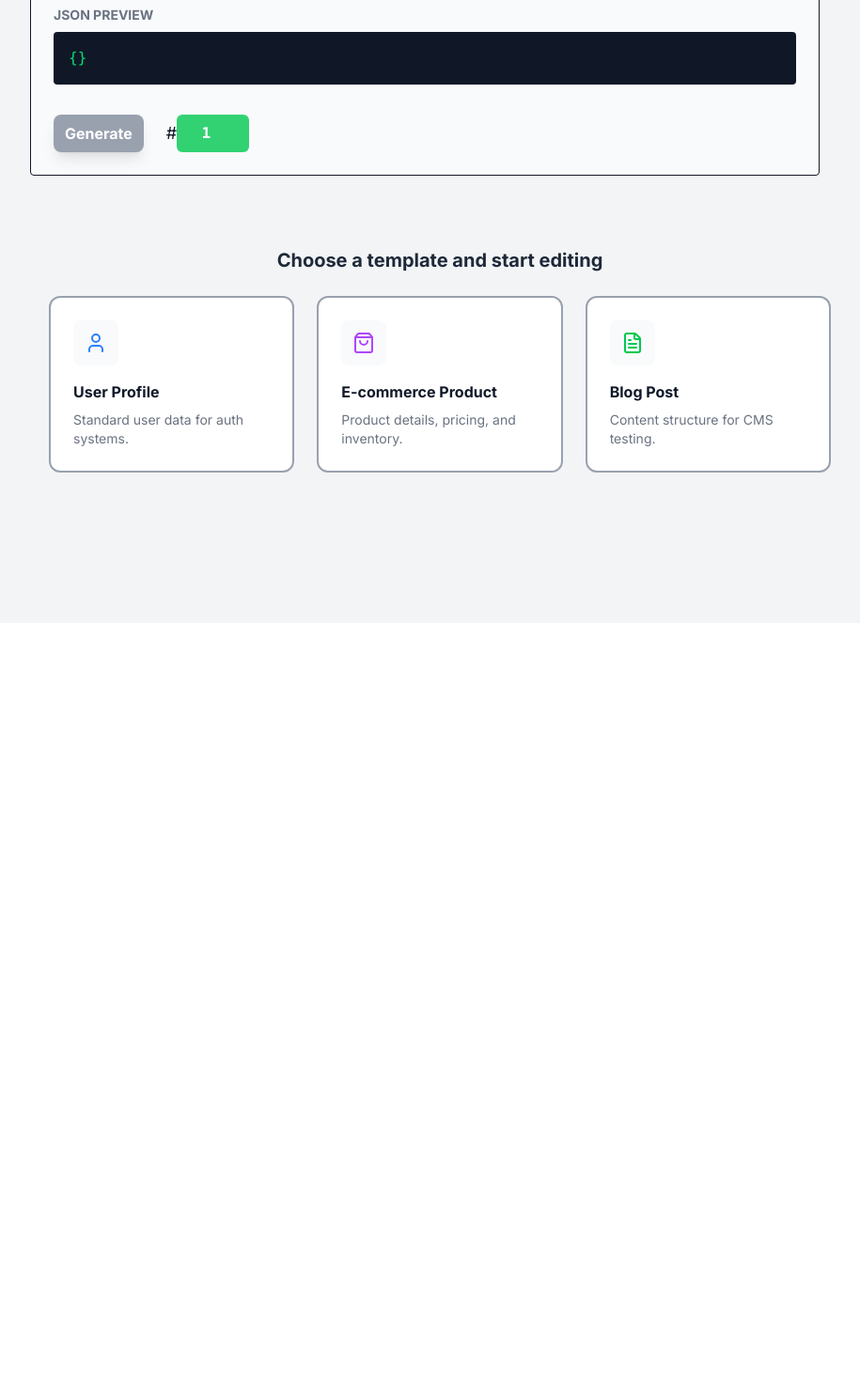
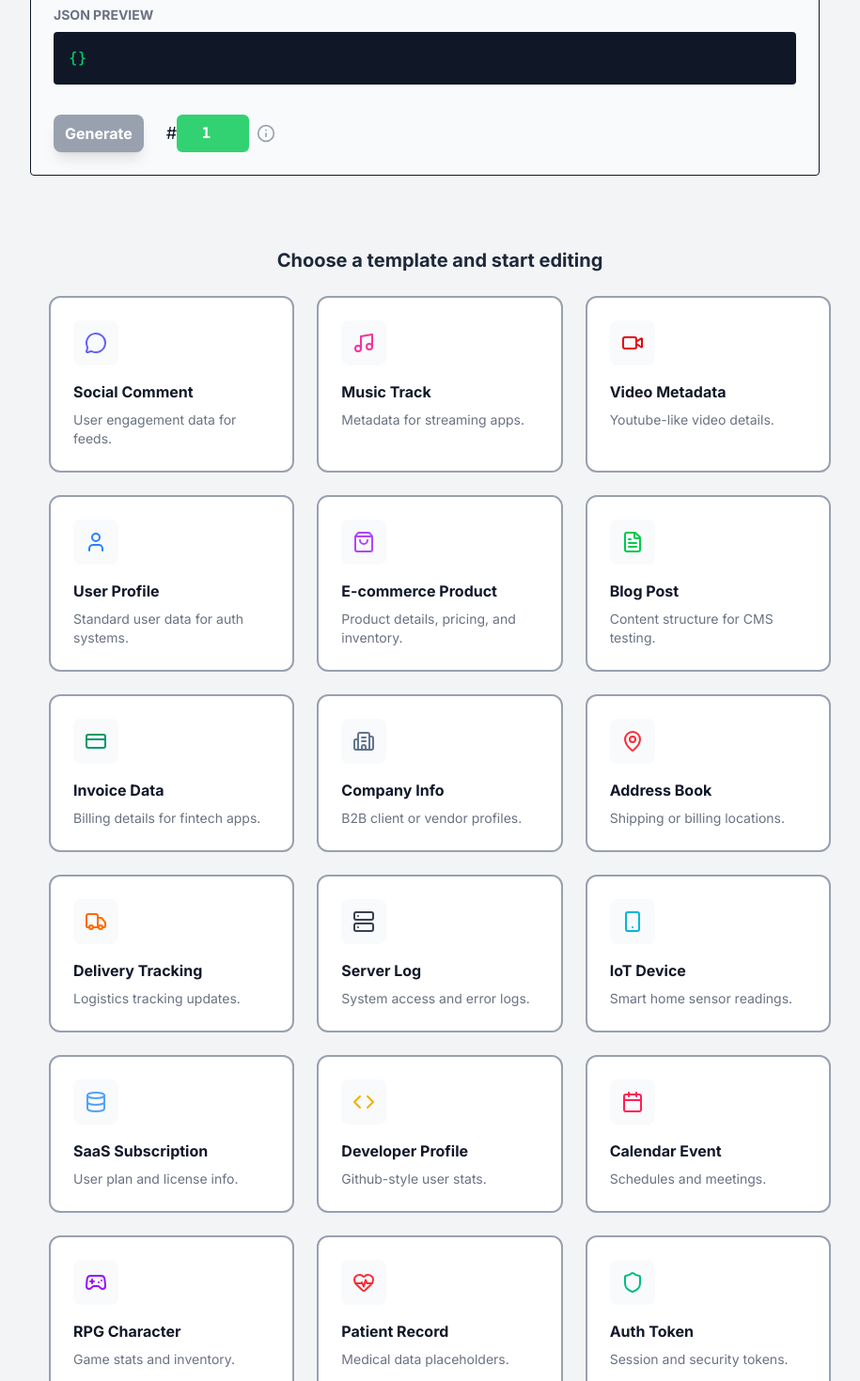
Before and after one commit to Adarsh-P-A/Syntara-DataForge, a Next.js app: page / in a window 1280 px wide. Shown: the part 480-1950 px from the top of the page at 94% size, without its empty margins (172-1087 px from the left). Before the commit the page ends 1143 px from the top, so only its background shows below. Built offline with nearby package versions, Linux system fonts and the light colour scheme.

Commit message:
security, templates, fixed logic issues

```diff
--- a/app/page.tsx
+++ b/app/page.tsx
@@ -6,7 +6,7 @@ import {Copy, Check, X, Upload, RotateCcw, Send, Loader2, Download, Activity, Ac
 import TemplateGallery from '@/components/TemplateGallery';
 import HelperBanner from '@/components/helpBanner';
 import FieldList from '@/components/FieldList';
-import { HtmlContext } from 'next/dist/server/route-modules/pages/vendored/contexts/entrypoints';
+import InfoTooltip from '@/components/infoButton';
 
 export default function Home() {
   const [fields, setFields] = useState<SchemaField[]>([]); // State to hold the list of schema fields
@@ -67,7 +67,7 @@ export default function Home() {
         setPushstatus("success");
         setTimeout(() => setPushstatus("idle"), 3000)
       } else {
-        console.error(result.error?.message || "Unknown Error");
+        seterrorMsg(result.error?.message || "Unknown Error");
         setPushstatus("error");
         setTimeout(() => setPushstatus("idle"), 3000)
       }
@@ -251,6 +251,7 @@ export default function Home() {
                   onChange = {(e) => setRecordCount(Number(e.target.value))}
                   className = "w-[8ch] py-2 bg-green-500 opacity-80 rounded-md text-center font-mono font-bold text-white focus:ring-2 focus:ring-green-800 outline-none"
                 />
+                <InfoTooltip text="The maximum allowed count is 2000. Any value exceeding this limit will be set to 2000"/>
                 </div>
               </div>
 
@@ -364,7 +365,7 @@ export default function Home() {
       </div>
     </main>
     {fields.length === 0 &&
-        <div ref={galleryRef} className="max-w-4xl mx-auto px-8 pb-20">
+        <div ref={galleryRef} className="scroll-mt-20 max-w-4xl mx-auto px-8 pb-20">
               <TemplateGallery onSelect={(schema) => {
                   setFields(schema);
                   window.scrollTo({top:0 , behavior:'smooth'});
--- a/components/FieldList.tsx
+++ b/components/FieldList.tsx
@@ -31,9 +31,9 @@ export default function FieldList({fields, onEdit, onRemove, setFields}: FieldLi
               {fields.map((field, index) =>(
                 <div key={index} className="flex justify-between items-center bg-white dark:bg-neutral-900 p-3 border dark:border-2 dark:border-neutral-700 rounded hover:shadow-md">
                   <div>
-                    <span className="font-mono font-bold text-blue-600 dark:text-blue-400">{field.keyName}</span>
+                    <span className="font-mono font-bold text-sm lg:text-base text-blue-600 dark:text-blue-400">{field.keyName}</span>
                     <span className= "mx-2 text-gray-400">:</span>
-                    <span className="text-green-600 dark:text-green-300 badge bg-gray-100 dark:bg-black/30 px-2 py-1 rounded text-sm">
+                    <span className="text-green-600 dark:text-green-300 badge bg-gray-100 dark:bg-black/30 px-2 py-1 rounded lg:text-sm text-xs">
                       {field.type}{(field.type === 'object' || field.type === 'array') && `(${field.subFields?.length || 0} items)`}
                     </span>
                   </div>
--- a/components/TemplateGallery.tsx
+++ b/components/TemplateGallery.tsx
@@ -1,9 +1,54 @@
 "use client";
 
-import { User, ShoppingBag, FileText, Calendar} from "lucide-react";
+import {
+  User, ShoppingBag, FileText, CreditCard, Building2, MapPin,
+  Truck, MessageCircle, Music, Video, Server, Smartphone,
+  Database, Code, Calendar, Gamepad2, HeartPulse, Shield
+} from "lucide-react";
 
 const Templates = [
-    {
+    // --- SOCIAL & MEDIA ---
+  {
+    id: "comment",
+    title: "Social Comment",
+    description: "User engagement data for feeds.",
+    icon: <MessageCircle className="w-6 h-6 text-indigo-500" />,
+    schema: [
+      { keyName: "comment_id", type: "uuid" },
+      { keyName: "user_handle", type: "user_name" },
+      { keyName: "text", type: "sentence" },
+      { keyName: "likes", type: "integer", min: 0, max: 1000 },
+      { keyName: "posted_at", type: "recent_date" }
+    ]
+  },
+  {
+    id: "music-track",
+    title: "Music Track",
+    description: "Metadata for streaming apps.",
+    icon: <Music className="w-6 h-6 text-pink-500" />,
+    schema: [
+      { keyName: "track_title", type: "product_name" },
+      { keyName: "artist", type: "name" },
+      { keyName: "duration_sec", type: "integer", min: 120, max: 400 },
+      { keyName: "genre", type: "word" },
+      { keyName: "album_art", type: "image_url" }
+    ]
+  },
+  {
+    id: "video",
+    title: "Video Metadata",
+    description: "Youtube-like video details.",
+    icon: <Video className="w-6 h-6 text-red-600" />,
+    schema: [
+      { keyName: "title", type: "sentence" },
+      { keyName: "views", type: "integer", min: 100, max: 5000000 },
+      { keyName: "thumbnail", type: "image_url" },
+      { keyName: "upload_date", type: "past_date" },
+      { keyName: "is_hd", type: "boolean" }
+    ]
+  },
+
+  {
     id: "user-profile",
     title: "User Profile",
     description: "Standard user data for auth systems.",
@@ -25,7 +70,7 @@ const Templates = [
       { keyName: "product_id", type: "uuid" },
       { keyName: "name", type: "product_name" },
       { keyName: "price", type: "price", min: 10, max: 500 },
-      { keyName: "image", type: "image_url" },
+      { keyName: "category", type: "word" },
       { keyName: "in_stock", type: "boolean" }
     ]
   },
@@ -36,9 +81,174 @@ const Templates = [
     icon: <FileText className="w-6 h-6 text-green-500" />,
     schema: [
       { keyName: "title", type: "sentence" },
+      { keyName: "slug", type: "slug" },
       { keyName: "content", type: "paragraph" },
       { keyName: "published_at", type: "recent_date" },
       { keyName: "author", type: "name" }
+    ]
+  },
+
+  // --- BUSINESS & FINANCE ---
+  {
+    id: "invoice",
+    title: "Invoice Data",
+    description: "Billing details for fintech apps.",
+    icon: <CreditCard className="w-6 h-6 text-emerald-600" />,
+    schema: [
+      { keyName: "invoice_no", type: "string", regex: "INV-[0-9]{6}" },
+      { keyName: "amount", type: "price", min: 100, max: 5000 },
+      { keyName: "currency", type: "word" },
+      { keyName: "due_date", type: "future_date" },
+      { keyName: "is_paid", type: "boolean" }
+    ]
+  },
+  {
+    id: "company",
+    title: "Company Info",
+    description: "B2B client or vendor profiles.",
+    icon: <Building2 className="w-6 h-6 text-slate-500" />,
+    schema: [
+      { keyName: "company_name", type: "company_name" },
+      { keyName: "catch_phrase", type: "sentence" },
+      { keyName: "tax_id", type: "string", regex: "[0-9]{2}-[0-9]{7}" },
+      { keyName: "website", type: "domain" },
+      { keyName: "founded_date", type: "past_date" }
+    ]
+  },
+
+  // --- LOCATION & LOGISTICS ---
+  {
+    id: "address",
+    title: "Address Book",
+    description: "Shipping or billing locations.",
+    icon: <MapPin className="w-6 h-6 text-red-500" />,
+    schema: [
+      { keyName: "street", type: "street_address" },
+      { keyName: "city", type: "city" },
+      { keyName: "zip_code", type: "zip_code" },
+      { keyName: "country", type: "country" },
+      { keyName: "geo_lat", type: "float", min: -90, max: 90 }
+    ]
+  },
+  {
+    id: "delivery",
+    title: "Delivery Tracking",
+    description: "Logistics tracking updates.",
+    icon: <Truck className="w-6 h-6 text-orange-500" />,
+    schema: [
+      { keyName: "tracking_id", type: "string", regex: "TRK-[A-Z0-9]{9}" },
+      { keyName: "driver_name", type: "name" },
+      { keyName: "current_location", type: "city" },
+      { keyName: "estimated_arrival", type: "future_date" },
+      { keyName: "status", type: "word" } // e.g., "In-Transit"
+    ]
+  },
+
+  // --- TECH & DEV ---
+  {
+    id: "api-log",
+    title: "Server Log",
+    description: "System access and error logs.",
+    icon: <Server className="w-6 h-6 text-gray-700" />,
+    schema: [
+      { keyName: "request_id", type: "uuid" },
+      { keyName: "ip_address", type: "ip" },
+      { keyName: "method", type: "word" }, // GET, POST
+      { keyName: "status_code", type: "integer", min: 200, max: 500 },
+      { keyName: "timestamp", type: "recent_date" }
+    ]
+  },
+  {
+    id: "device",
+    title: "IoT Device",
+    description: "Smart home sensor readings.",
+    icon: <Smartphone className="w-6 h-6 text-cyan-500" />,
+    schema: [
+      { keyName: "device_id", type: "mac_address" },
+      { keyName: "temperature", type: "float", min: 15, max: 40 },
+      { keyName: "humidity", type: "integer", min: 0, max: 100 },
+      { keyName: "battery_level", type: "integer", min: 0, max: 100 },
+      { keyName: "firmware", type: "string", regex: "v[1-9].[0-9]" }
+    ]
+  },
+  {
+    id: "software",
+    title: "SaaS Subscription",
+    description: "User plan and license info.",
+    icon: <Database className="w-6 h-6 text-blue-400" />,
+    schema: [
+      { keyName: "license_key", type: "uuid" },
+      { keyName: "plan_tier", type: "word" }, // "Pro", "Free"
+      { keyName: "active_users", type: "integer", min: 1, max: 50 },
+      { keyName: "expires_at", type: "future_date" },
+      { keyName: "auto_renew", type: "boolean" }
+    ]
+  },
+  {
+    id: "developer",
+    title: "Developer Profile",
+    description: "Github-style user stats.",
+    icon: <Code className="w-6 h-6 text-yellow-500" />,
+    schema: [
+      { keyName: "username", type: "user_name" },
+      { keyName: "repo_count", type: "integer", min: 0, max: 200 },
+      { keyName: "main_language", type: "word" },
+      { keyName: "contributions", type: "integer", min: 0, max: 5000 },
+      { keyName: "is_hirable", type: "boolean" }
+    ]
+  },
+
+  // --- MISC ---
+  {
+    id: "events",
+    title: "Calendar Event",
+    description: "Schedules and meetings.",
+    icon: <Calendar className="w-6 h-6 text-rose-500" />,
+    schema: [
+      { keyName: "event_title", type: "word" },
+      { keyName: "start_time", type: "future_date" },
+      { keyName: "duration_min", type: "integer", min: 30, max: 180 },
+      { keyName: "location", type: "street_address" },
+      { keyName: "is_virtual", type: "boolean" }
+    ]
+  },
+  {
+    id: "gaming",
+    title: "RPG Character",
+    description: "Game stats and inventory.",
+    icon: <Gamepad2 className="w-6 h-6 text-purple-600" />,
+    schema: [
+      { keyName: "char_name", type: "first_name" },
+      { keyName: "class", type: "word" },
+      { keyName: "level", type: "integer", min: 1, max: 100 },
+      { keyName: "gold", type: "integer", min: 0, max: 99999 },
+      { keyName: "guild", type: "company_name" }
+    ]
+  },
+  {
+    id: "health",
+    title: "Patient Record",
+    description: "Medical data placeholders.",
+    icon: <HeartPulse className="w-6 h-6 text-red-500" />,
+    schema: [
+      { keyName: "patient_id", type: "string", regex: "PAT-[0-9]{5}" },
+      { keyName: "blood_type", type: "word" },
+      { keyName: "weight_kg", type: "integer", min: 40, max: 120 },
+      { keyName: "last_visit", type: "past_date" },
+      { keyName: "insurance_provider", type: "company_name" }
+    ]
+  },
+  {
+    id: "security",
+    title: "Auth Token",
+    description: "Session and security tokens.",
+    icon: <Shield className="w-6 h-6 text-emerald-500" />,
+    schema: [
+      { keyName: "access_token", type: "string", regex: "[a-zA-Z0-9]{64}" },
+      { keyName: "refresh_token", type: "uuid" },
+      { keyName: "scope", type: "word" },
+      { keyName: "expires_in", type: "integer", min: 3600, max: 86400 },
+      { keyName: "issued_at", type: "recent_date" }
     ]
   }
 ];
@@ -51,7 +261,7 @@ export default function TemplateGallery({onSelect}: GalleryProps ) {
     return (
         <div className="mt-16 mb-12">
             <h3 className="text-xl font-bold text-gray-800 dark:text-white mb-6 text-center">Choose a template and start editing</h3>
-            <div className="grid grid-cols-1 md:grid-cols-3 gap-6">
+            <div className="grid grid-cols-2 md:grid-cols-3 gap-6">
                 {Templates.map((template) =>(
                     <button
                         key={template.id}
--- a/components/helpBanner.tsx
+++ b/components/helpBanner.tsx
@@ -11,11 +11,12 @@ export default function HelperBanner ({onScrollClick}: BannerProps) {
         <div className="text-center">
         <div
         onClick={onScrollClick}
+        title="Ready-made templates"
         className="inline-flex bg-gradient-to-r from-gray-400 to-gray-700  text-blue-50 text-sm font-medium py-1 px-3 text-center rounded-2xl cursor-pointer hover:opacity-90 transition-opacity"
         >
 
                 <Sparkles size={16} className="animate-pulse text-yellow-300"/>
-                <span>don't know how to start ?</span>
+                <span>Explore templates</span>
         </div>
         </div>
     );
--- /dev/null
+++ b/components/infoButton.tsx
@@ -0,0 +1,21 @@
+import {Info} from "lucide-react";
+
+interface InfoTooltip {
+    text: string;
+}
+
+export default function InfoTooltip({text}: InfoTooltip) {
+    return (
+        <div className="relative flex items-center group z-10 px-2">
+            <Info size={20} className ="text-gray-400 hover:text-blue-500 cursor-help transition-colors"/>
+
+            <div className="absolute bottom-full left-1/2 -translate-x-1/2 mb-2 hidden group-hover:block w-max max-w-xs">
+
+                <div className="bg-yellow-100 dark:bg-black text-xs rounded py-1 px-2 shadow-lg text-center">
+                    {text}
+                </div>
+      </div>
+
+        </div>
+    )
+}
```
Also changed, not shown: app/api/generate/route.ts (+8 -2 lines), app/api/push/route.ts (+22 -0 lines), app/layout.tsx (+7 -3 lines), components/fieldEditor.jsx (+7 -3 lines).
